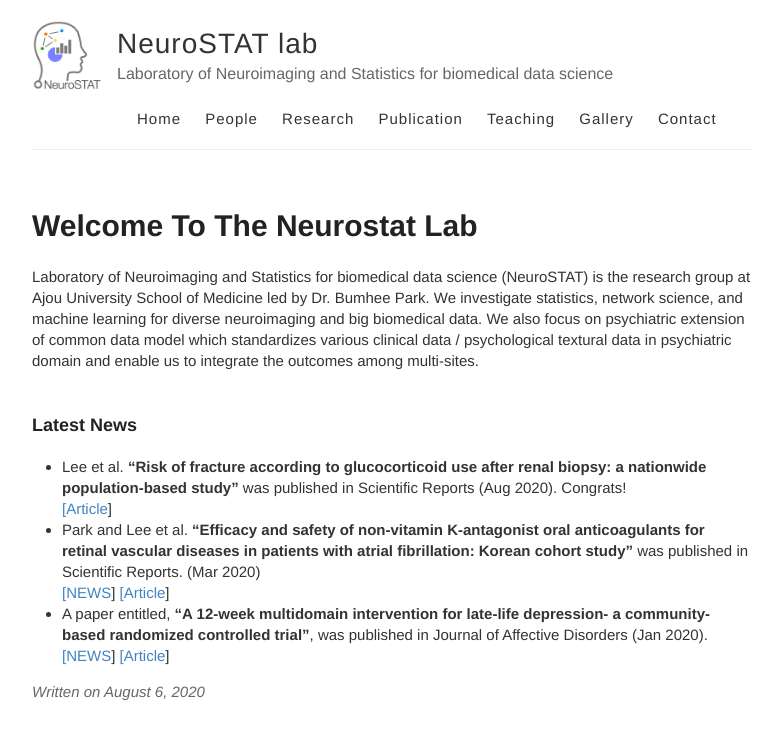
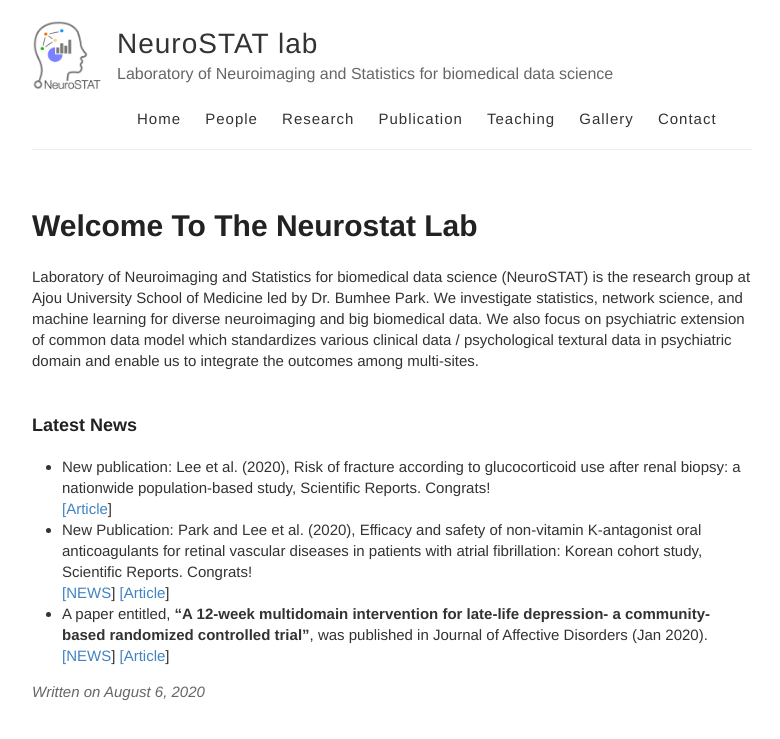
Before and after one commit to neurostat-lab/neurostat-lab.github.io, a Jekyll site: the page built from _posts/2020-08-06-Welcome-to-the-NeuroSTAT-lab.md, in a window 1280 px wide. Shown: the top 739 px of the page, without its empty margins (248-1028 px from the left). Built offline with Jekyll 4.4.1, drawn with Linux system fonts in a browser that asks for light colours.

Commit message:
Update 2020-08-06-Welcome-to-the-NeuroSTAT-lab.md

```diff
--- a/_posts/2020-08-06-Welcome-to-the-NeuroSTAT-lab.md
+++ b/_posts/2020-08-06-Welcome-to-the-NeuroSTAT-lab.md
@@ -4,9 +4,9 @@ layout: post
 Laboratory of Neuroimaging and Statistics for biomedical data science (NeuroSTAT) is the research group at Ajou University School of Medicine led by Dr. Bumhee Park. We investigate statistics, network science, and machine learning for diverse neuroimaging and big biomedical data. We also focus on psychiatric extension of common data model which standardizes various clinical data / psychological textural data in psychiatric domain and enable us to integrate the outcomes among multi-sites.<br>
 <br>
 #### Latest News
-* Lee et al. **"Risk of fracture according to glucocorticoid use after renal biopsy: a nationwide population-based study"** was published in Scientific Reports (Aug 2020). Congrats! <br>
+* New publication: Lee et al. (2020), Risk of fracture according to glucocorticoid use after renal biopsy: a nationwide population-based study, Scientific Reports. Congrats! <br>
 [\[Article](https://www.nature.com/articles/s41598-020-70935-w)]<br>
-* Park and Lee et al. **"Efficacy and safety of non-vitamin K-antagonist oral anticoagulants for retinal vascular diseases in patients with atrial fibrillation: Korean cohort study"** was published in Scientific Reports. (Mar 2020) <br>
+* New Publication: Park and Lee et al. (2020), Efficacy and safety of non-vitamin K-antagonist oral anticoagulants for retinal vascular diseases in patients with atrial fibrillation: Korean cohort study, Scientific Reports. Congrats! <br>
 [\[NEWS](http://www.mdon.co.kr/news/article.html?no=26578)]
 [\[Article](https://www.nature.com/articles/s41598-020-61609-8)]<br>
 * A paper entitled, **"A 12-week multidomain intervention for late-life depression- a community-based randomized controlled trial"**, was published in Journal of Affective Disorders (Jan 2020).<br>
```
